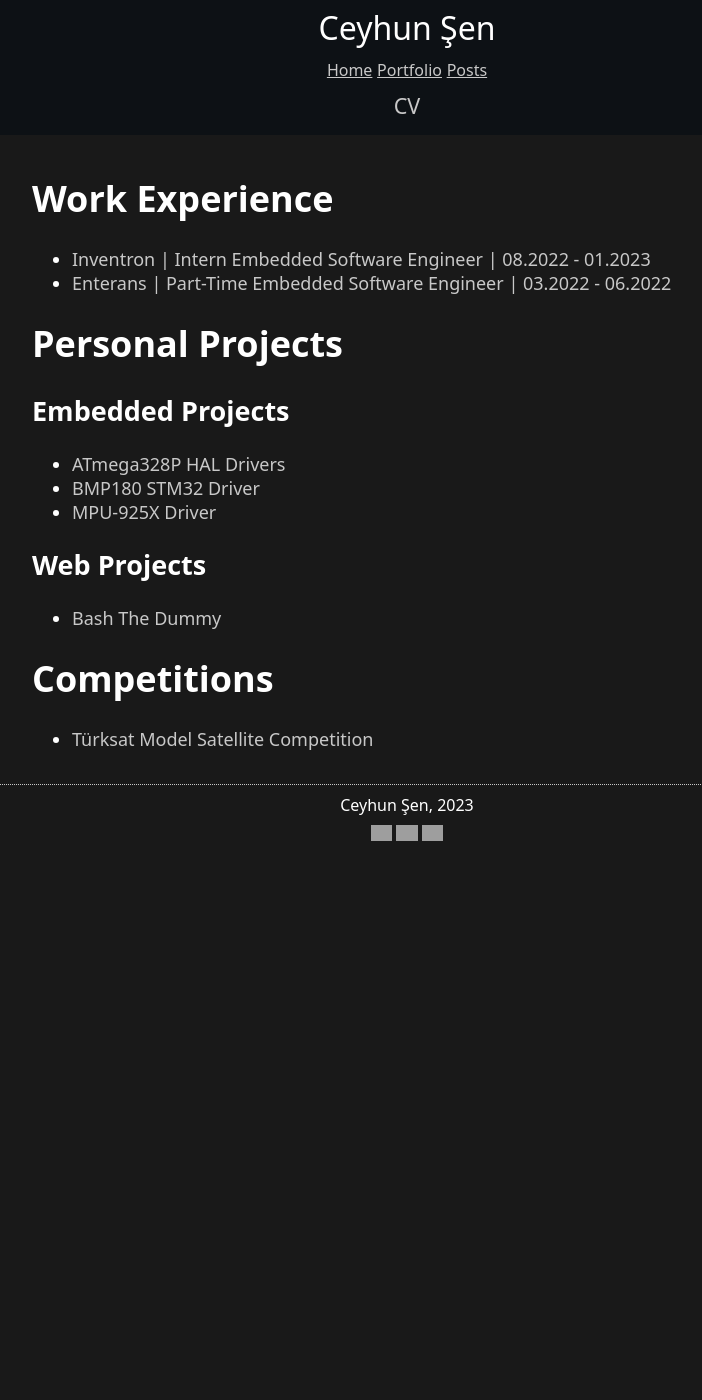
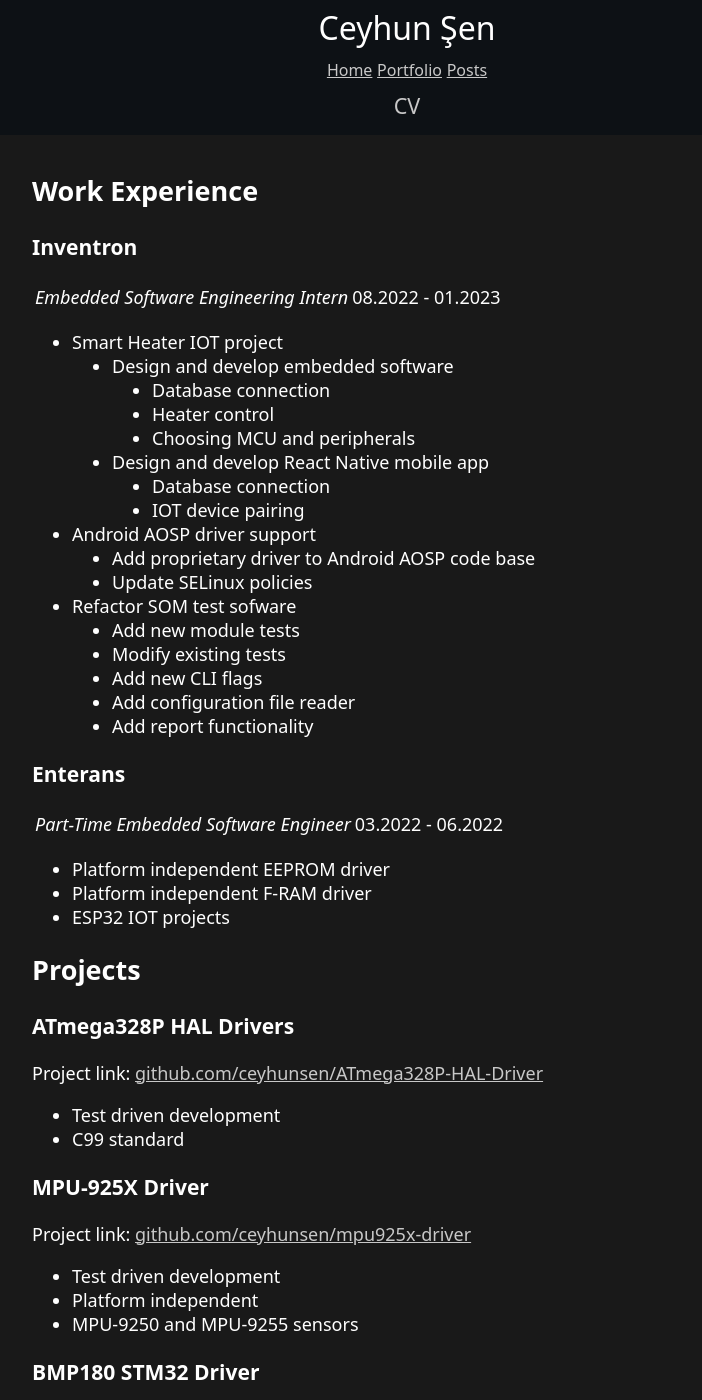
Before and after one commit to ceyhunsen/ceyhunsen.github.io, a Jekyll site: the page built from portfolio/index.md, in a window 1280 px wide and 1400 px high. Shown: the whole window, without its empty margins (233-935 px from the left). Built offline with Jekyll 4.4.1, drawn with Linux system fonts in a browser that asks for light colours; some of the changed text lies outside the part shown; grey boxes are pictures that could not be loaded.

Commit message:
Update portfolio page.

```diff
--- a/_config.yml
+++ b/_config.yml
@@ -4,17 +4,6 @@
 markdown_ext: "md"
 livereload: true
 timezone: "Europe/Istanbul"
-
-collections:
-  experience:
-    output: true
-    sort_by: orderno
-  projects:
-    output: true
-    sort_by: category
-  competitions:
-    output: true
-    sort_by: orderno
 
 defaults:
   - scope:
--- a/index.html
+++ b/index.html
@@ -12,5 +12,6 @@
 
 <ul>
 	<li>E-mail: <a href="mailto:ceyhusen@protonmail.com" target="_blank">ceyhusen@protonmail.com</a></li>
-	<li>LinkedIn: <a href="https://www.linkedin.com/in/ceyhun-sen/" target="_blank">linkedin.com/in/ceyhun-sen/</a></li>
+	<li>LinkedIn: <a href="https://www.linkedin.com/in/ceyhun-sen/" target="_blank">linkedin.com/in/ceyhun-sen</a></li>
+	<li>Github: <a href="https://github.com/ceyhunsen/">github.com/ceyhunsen</a></li>
 </ul>
--- a/portfolio/index.html
+++ /dev/null
@@ -1,50 +0,0 @@
----
-layout: default
-title: Portfolio
----
-
-<h1>Work Experience</h1>
-
-<ul>
-	{% for experience in site.experience reversed %}
-		<li>
-			<a href="{{ experience.url }}" class="list_item_link">{{ experience.title }} | {{ experience.position }} | {{ experience.start-date }} - {{ experience.end-date }}</a>
-		</li>
-	{% endfor %}
-</ul>
-
-<h1>Personal Projects</h1>
-
-<h2>Embedded Projects</h2>
-
-<ul>
-	{% for project in site.projects %}
-		{% if project.category == "embedded" %}
-			<li>
-				<a href="{{ project.url }}" class="list_item_link">{{ project.title }}</a>
-			</li>
-		{% endif %}
-	{% endfor %}
-</ul>
-
-<h2>Web Projects</h2>
-
-<ul>
-	{% for project in site.projects %}
-		{% if project.category == "web" %}
-			<li>
-				<a href="{{ project.url }}" class="list_item_link">{{ project.title }}</a>
-			</li>
-		{% endif %}
-	{% endfor %}
-</ul>
-
-<h1>Competitions</h1>
-
-<ul>
-	{% for competition in site.competitions reversed %}
-		<li>
-			<a href="{{ competition.url }}" class="list_item_link">{{ competition.title }}</a>
-		</li>
-	{% endfor %}
-</ul>
--- /dev/null
+++ b/portfolio/index.md
@@ -0,0 +1,97 @@
+---
+layout: default
+title: Portfolio
+---
+
+## Work Experience
+
+### Inventron
+
+*Embedded Software Engineering Intern* | 08.2022 - 01.2023
+
+* Smart Heater IOT project
+  * Design and develop embedded software
+    * Database connection
+    * Heater control
+    * Choosing MCU and peripherals
+  * Design and develop React Native mobile app
+    * Database connection
+    * IOT device pairing
+* Android AOSP driver support
+  * Add proprietary driver to Android AOSP code base
+  * Update SELinux policies
+* Refactor SOM test sofware
+  * Add new module tests
+  * Modify existing tests
+  * Add new CLI flags
+  * Add configuration file reader
+  * Add report functionality
+
+### Enterans
+
+*Part-Time Embedded Software Engineer* | 03.2022 - 06.2022
+
+* Platform independent EEPROM driver
+* Platform independent F-RAM driver
+* ESP32 IOT projects
+
+## Projects
+
+### ATmega328P HAL Drivers
+
+Project link: [github.com/ceyhunsen/ATmega328P-HAL-Driver](https://github.com/ceyhunsen/ATmega328P-HAL-Driver)
+
+* Test driven development
+* C99 standard
+
+### MPU-925X Driver
+
+Project link: [github.com/ceyhunsen/mpu925x-driver](https://github.com/ceyhunsen/mpu925x-driver)
+
+* Test driven development
+* Platform independent
+* MPU-9250 and MPU-9255 sensors
+
+### BMP180 STM32 Driver
+
+Project link: [github.com/ceyhunsen/bmp180-stm32-driver](https://github.com/ceyhunsen/bmp180-stm32-driver)
+
+* Designed for STM32 HAL drivers
+
+### Bash The Dummy
+
+Project link: [github.com/ceyhunsen/Bash-the-Dummy](https://github.com/ceyhunsen/Bash-the-Dummy)
+
+* Pure HTML/CSS/JavaScript game
+
+## Competitions
+
+### Türksat Model Satellite Competition (CANSAT Like)
+
+Team Github: [github.com/btu-bursat](https://github.com/btu-bursat)
+
+* Software team lead as an embedded software engineer for 2 years
+* Designing and writing embedded software of model satellite
+  * Microcontroller interfaces
+    * UART
+    * I2C
+    * SPI
+  * STM32 HAL drivers
+  * State machines
+  * Raspberry PI with Python
+    * Threads
+    * UART
+    * I2C
+* Choosing model satellite parts
+  * MCU's
+  * Sensors
+    * Temperature
+    * Gyroscope
+    * Accelerometer
+    * Magnetometer
+    * GPS
+  * Communication modules
+    * Wi-Fi
+    * RF
+* Logo design
+  * Inkscape
```
Also changed, not shown: _competitions/turksat-model-satellite.md (deleted, +0 -29 lines), _experience/enterans.md (deleted, +0 -17 lines), _experience/inventron.md (deleted, +0 -26 lines), _projects/atmega328p-hal-driver.md (deleted, +0 -10 lines), _projects/bash-the-dummy.md (deleted, +0 -10 lines), _projects/bmp180-stm32-driver.md (deleted, +0 -10 lines), _projects/mpu925x-driver.md (deleted, +0 -10 lines), assets/img/projects/bash-the-dummy/screenshot.png (deleted).
